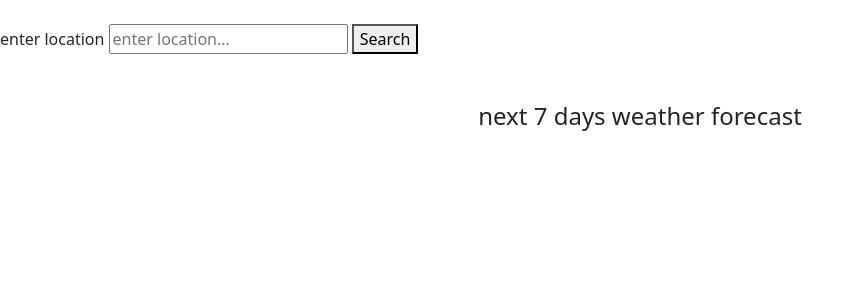
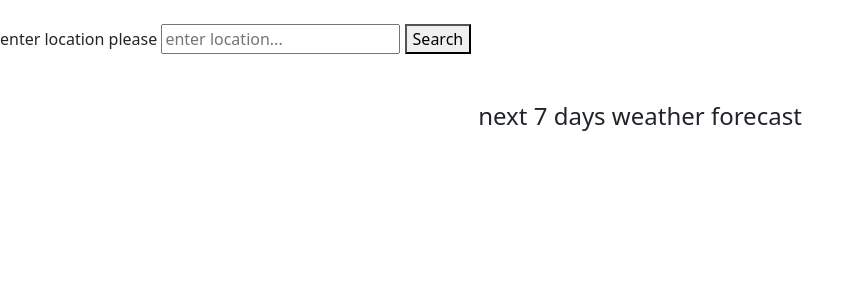
Before and after one commit to talshaham/weather_app, a Flask app: page / in a window 1280 px wide. Shown: the top 300 px of the page, without its empty margins (0-864 px from the left). Run offline with Flask 3, Linux system fonts and the light colour scheme.

Commit message:
test changing html

```diff
--- a/templates/weather.html
+++ b/templates/weather.html
@@ -14,7 +14,7 @@
 
 <form method="POST">
   <br>
-  <h7>enter location  </h7>
+  <h7>enter location please  </h7>
   <input type="search" id="query" name="location" placeholder="enter location...">
   <button>Search</button>
 </form>
```
